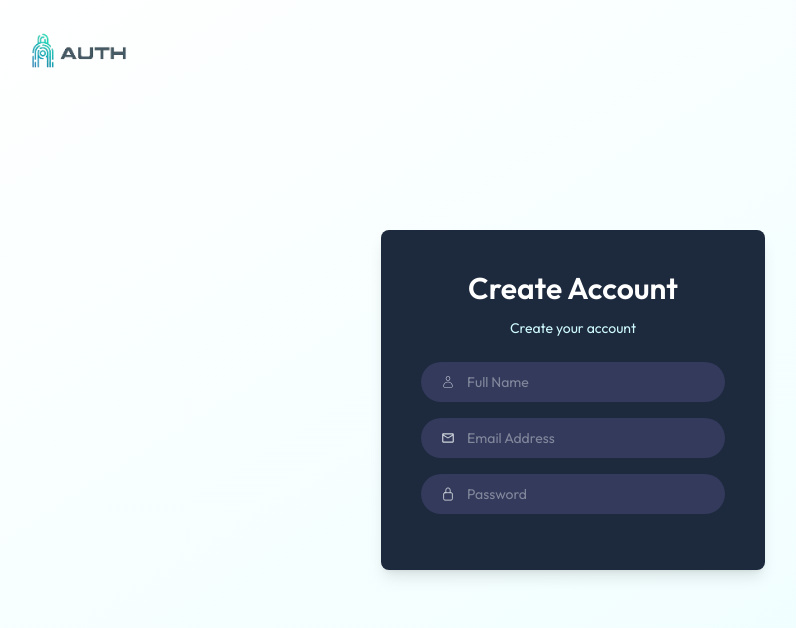
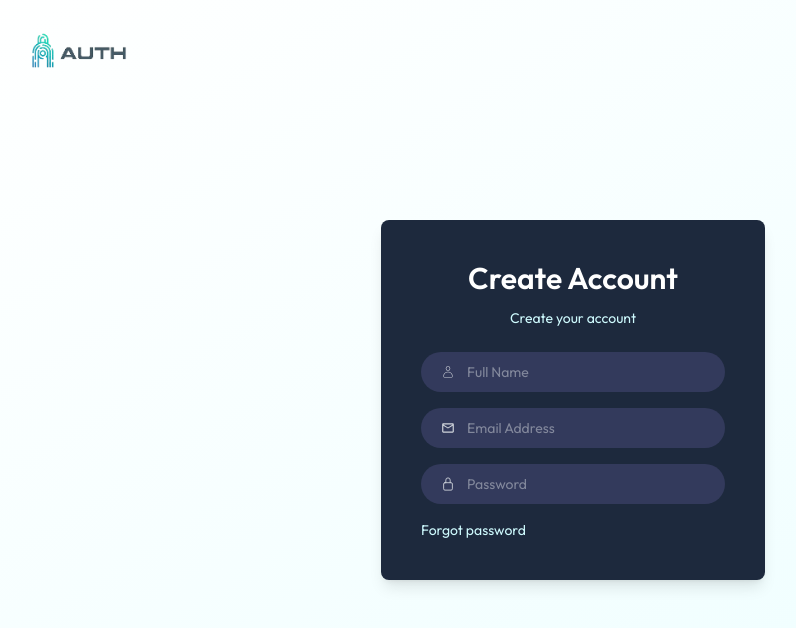
Before and after one commit to kelvinnmuia/mern-auth-system, a React (Vite) app in the folder client/: page /login in a window 1280 px wide. Shown: the top 628 px of the page, without its empty margins (67-863 px from the left). Built offline with nearby package versions, Linux system fonts and the light colour scheme.

Commit message:
created the forgot password link

```diff
--- a/client/src/pages/Login.jsx
+++ b/client/src/pages/Login.jsx
@@ -35,6 +35,7 @@ function Login() {
             <IoLockClosedOutline className="text-gray-300" />
           <input className="bg-transparent outline-none text-gray-300" type="password" placeholder="Password" required />
           </div>
+          <p>Forgot password</p>
         </form>
       </div>
     </div>
```
